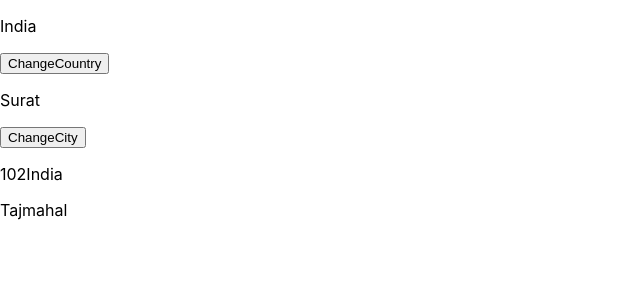
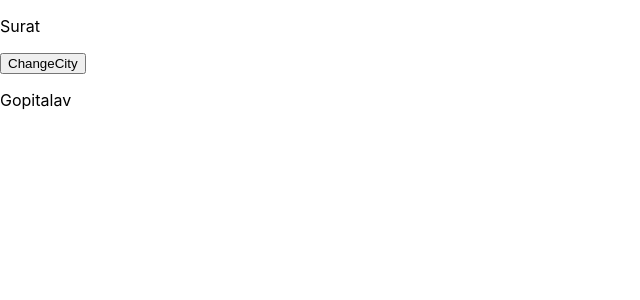
Before and after one commit to Ruchigevariya/firstproject, a React (Create React App) app: page / in a window 1280 px wide. Shown: the top 300 px of the page, without its empty margins (0-640 px from the left). Built offline with nearby package versions, Linux system fonts and the light colour scheme.

Commit message:
changes1

```diff
--- a/src/App.js
+++ b/src/App.js
@@ -10,9 +10,9 @@ function App() {
 
     <div>
       {/* <Country/> */}
-      <CountryFun/>
-      {/* <City/>
-      <CityFun/> */}
+      {/* <CountryFun/> */}
+      {/* <City/> */}
+      <CityFun/>
     </div>
 
   );
--- a/src/container/City.js
+++ b/src/container/City.js
@@ -22,6 +22,7 @@ class City extends Component {
                 <p>{this.state.CityName}</p>
                 <button onClick = {() => this.ChangeCity()}>ChangeCity</button>
                 <p>{this.props.id} {this.props.Country_Name}</p>
+                <p>{this.state.CityName === "Surat" ? "Gopitalav" : "Sayaji Baug Zoo"}</p>
             </div>
         );
     }
--- a/src/container/CityFun.js
+++ b/src/container/CityFun.js
@@ -11,6 +11,7 @@ function CityFun({id,Country_Name}) {
            <p>{CityName}</p>
            <button onClick = {() => ChangeCity()}>ChangeCity</button>
            <p>{id}{Country_Name}</p>
+           <p>{CityName === "Surat" ? "Gopitalav" : "Sayaji Baug Zoo"}</p>
         </div>
     );
 }
```
